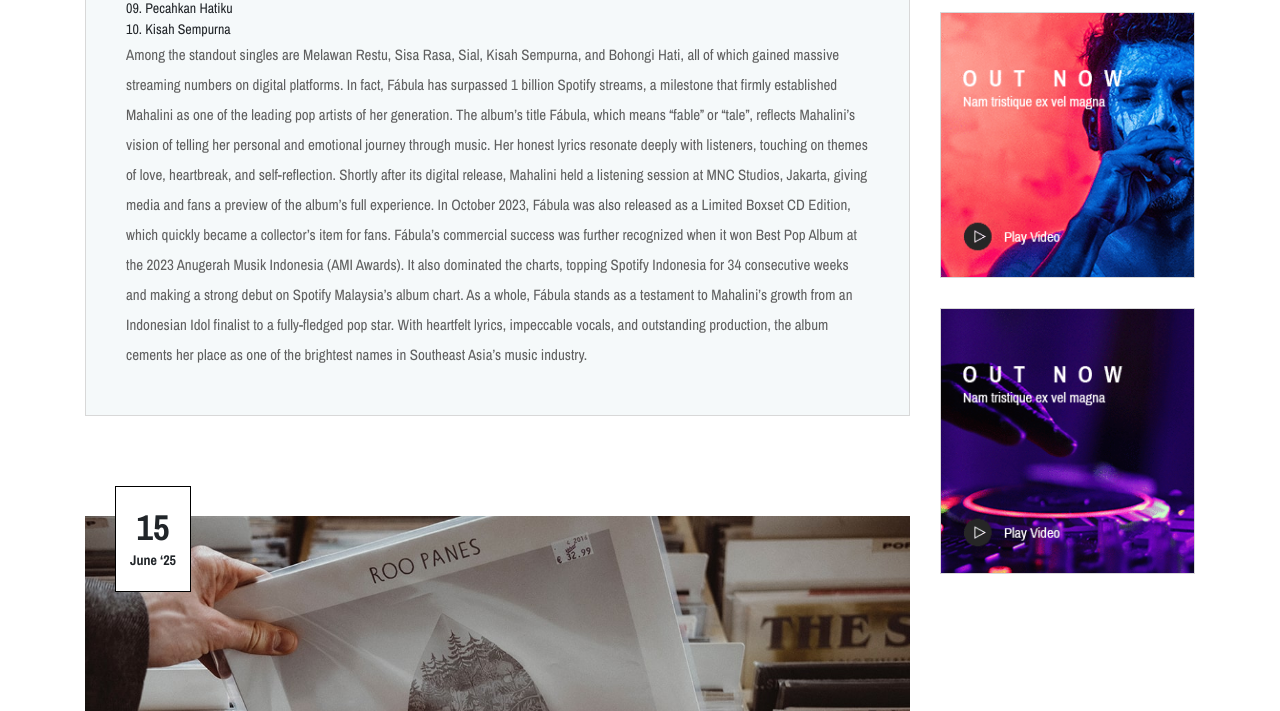
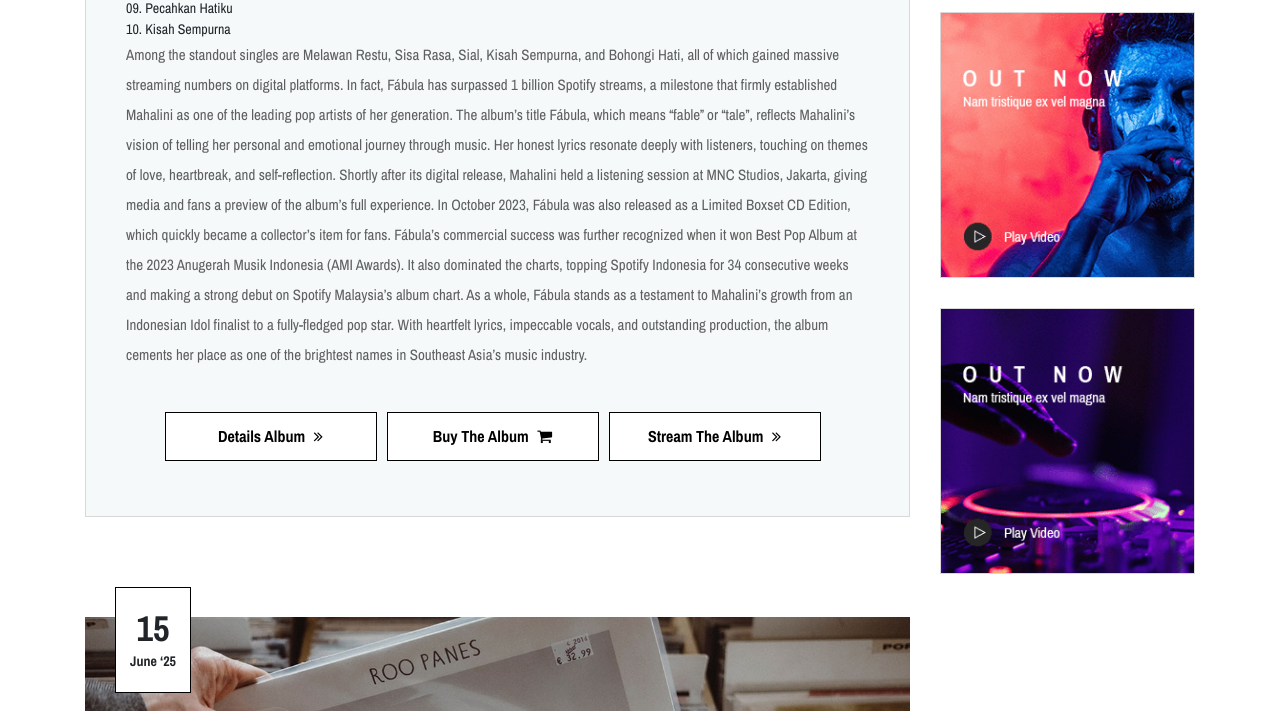
Before and after one commit to ardanyanti/project, a PHP site: page /News.php in a window 1280 px wide. Shown: the part 1450-2161 px from the top of the page. Run offline with PHP 8.4, Linux system fonts and the light colour scheme; some libraries are stand-ins or nearby versions.

Commit message:
apani ulang sikit hdeh

```diff
--- a/kelompok1/news.php
+++ b/kelompok1/news.php
@@ -74,7 +74,24 @@ Fábula’s commercial success was further recognized when it won Best Pop Album
 
 As a whole, Fábula stands as a testament to Mahalini’s growth from an Indonesian Idol finalist to a fully-fledged pop star. With heartfelt lyrics, impeccable vocals, and outstanding production, the album cements her place as one of the brightest names in Southeast Asia’s music industry.
 </p>
-
+<br>
+<br>
+<div class="col-12">
+    <div class="load-more-btn text-center wow fadeInUp" data-wow-delay="300ms">
+        <div class="d-flex justify-content-center gap-3 flex-wrap">
+            <a href="News.html" class="btn oneMusic-btn" target="_blank">
+                Details Album <i class="fa fa-angle-double-right"></i>
+            </a>
+            <a href="store.html" class="btn oneMusic-btn" target="_blank">
+                Buy the Album <i class="fa fa-shopping-cart"></i>
+            </a>
+            <a href="https://bfan.link/fabula" class="btn oneMusic-btn" target="_blank">
+                Stream the Album <i class="fa fa-angle-double-right"></i>
+            </a>
+        </div>
+    </div>
+</div>
+</section>
     </div>
 </div>
 
```
Also changed, not shown: kelompok1/index.php (+9 -2 lines).
